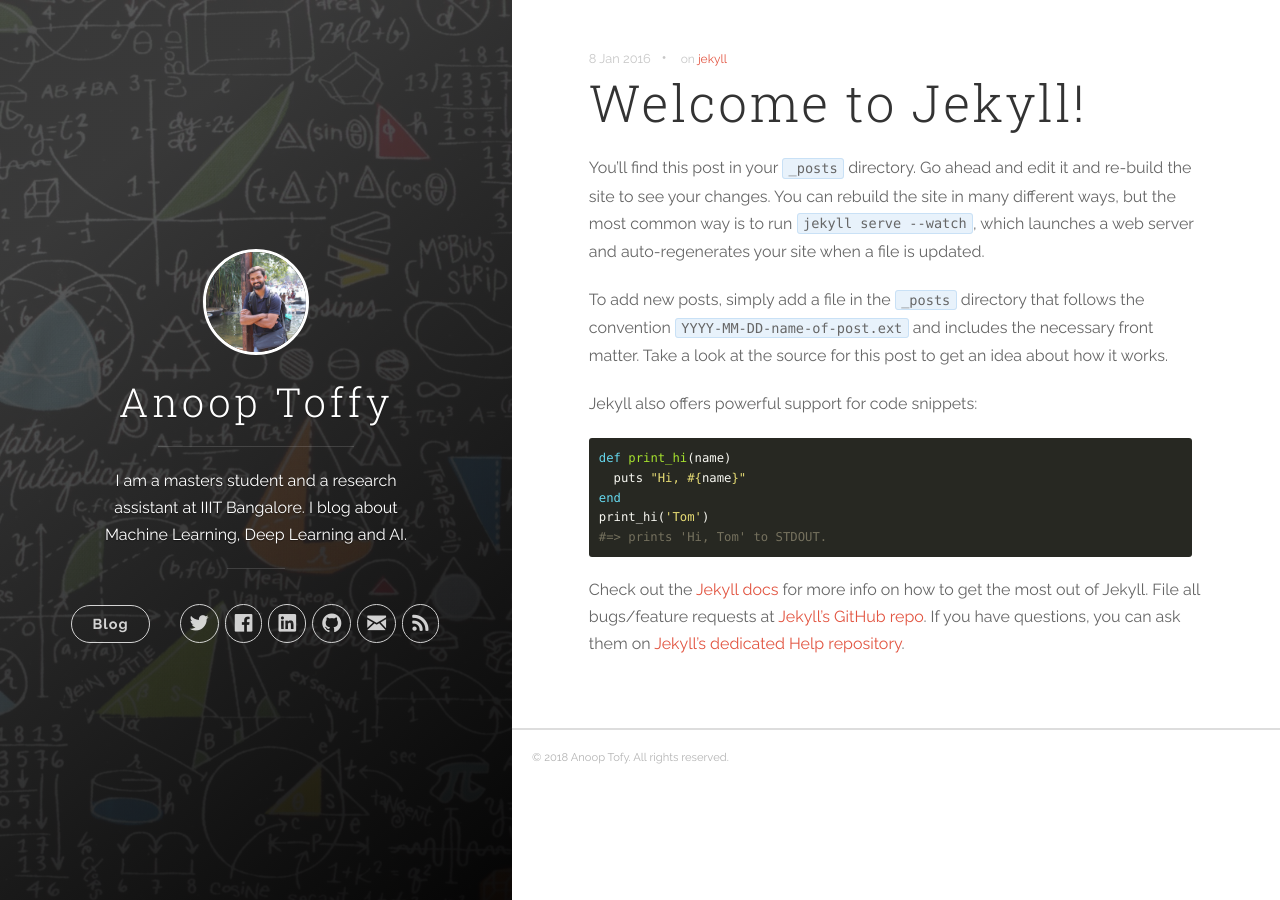
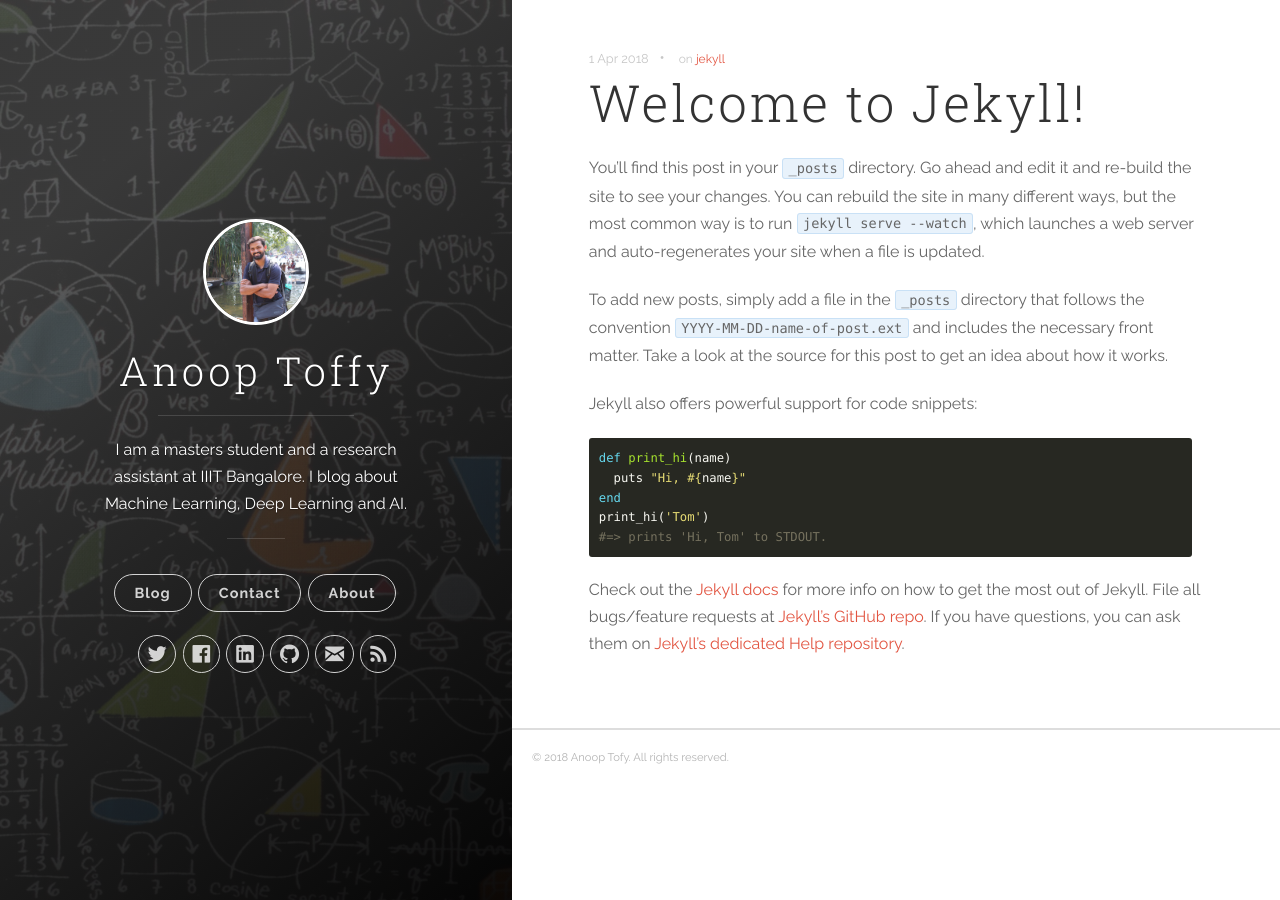
Before and after one commit to anooptoffy/anooptoffy.github.io, a Jekyll site: the page built from _posts/2018-04-11-welcome-to-jekyll.markdown, in a window 1280 px wide. Built offline with Jekyll 4.4.1, drawn with Linux system fonts in a browser that asks for light colours; comment, search, counter and statistics services are not loaded.

Commit message:
about, contact

```diff
--- a/_config.yml
+++ b/_config.yml
@@ -3,8 +3,8 @@
 description: 'I am a masters student and a research assistant at IIIT Bangalore. I blog about Machine Learning, Deep Learning and AI.'
 url: 'http://www.anooptoffy.com'
 baseurl: ''
-# google_analytics: 'UA-XXXXXX-X'
-# disqus_shortname: 'your-disqus-name'
+google_analytics: 'UA-60971328-2'
+disqus_shortname: 'anooptoffy'
 
 author:
   name: 'Anoop Tofy'
@@ -25,7 +25,7 @@
 # Build settings
 destination: _site
 paginate: 10
-permalink: /:year/:title/
+permalink: /:year/:month/:day/:title/
 markdown: kramdown
 highlighter: rouge
 
@@ -39,5 +39,6 @@
   # do not replace newlines by <br>s
   hard_wrap: false
 
+
 plugins: ['jekyll-paginate']
 exclude: ['README.md', 'Gemfile', 'Gemfile.lock', 'screenshot.png']
--- a/_includes/header.html
+++ b/_includes/header.html
@@ -23,6 +23,19 @@
               <li class="navigation__item"><a href="{{ site.baseurl }}/#blog" title="link to {{ site.title }} blog" class="blog-button">Blog</a></li>
             </ul>
           </nav>
+
+          <nav class="cover-navigation cover-navigation--primary">
+            <ul class="navigation">
+              <li class="navigation__item"><a href="{{ site.baseurl }}/contact" title="link to {{ site.title }} contact" class="blog-button">Contact</a></li>
+            </ul>
+          </nav>
+
+          <nav class="cover-navigation cover-navigation--primary">
+            <ul class="navigation">
+              <li class="navigation__item"><a href="{{ site.baseurl }}/about" title="link to {{ site.title }} about" class="blog-button">About</a></li>
+            </ul>
+          </nav> <br/>
+
 
           <nav class="cover-navigation navigation--social">
             <ul class="navigation">
--- a/_posts/2016-01-08-welcome-to-jekyll.markdown
+++ b/_posts/2018-04-11-welcome-to-jekyll.markdown
@@ -1,6 +1,6 @@
 ---
 title:  "Welcome to Jekyll!"
-date:   2016-01-08 15:04:23
+date:   2018-04-1 15:04:23
 categories: [jekyll]
 tags: [jekyll]
 ---
```
Also changed, not shown: about.md (added, +7 -0 lines), contact.md (added, +7 -0 lines).
